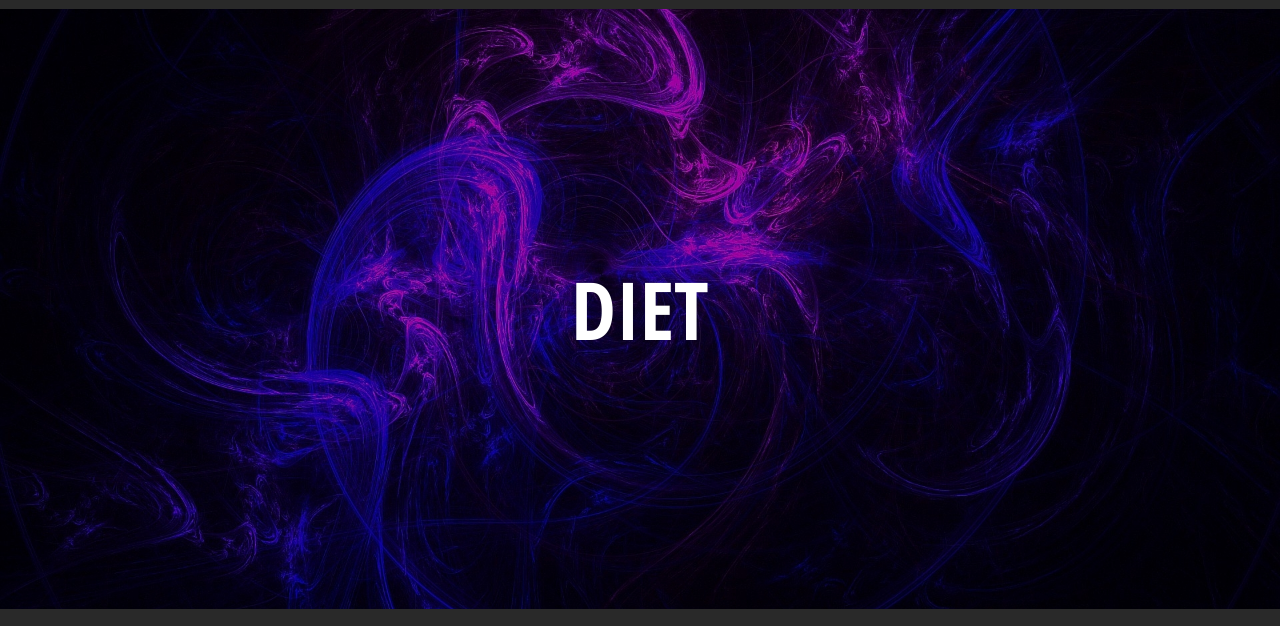
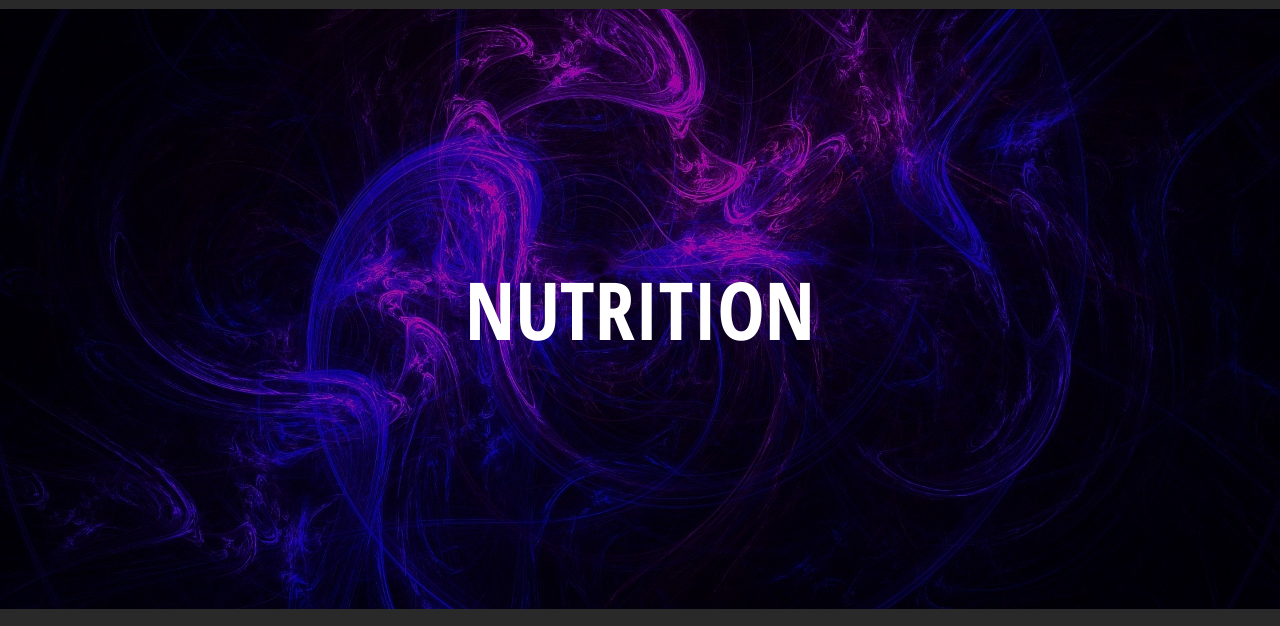
Before and after one commit to Syedulla123/sycoaching2022, a plain HTML site: page nutrition.html in a window 1280 px wide. Shown: the part 152-778 px from the top of the page. Drawn offline with nearby package versions, Linux system fonts and the light colour scheme.

Commit message:
Update nutrition.html

```diff
--- a/nutrition.html
+++ b/nutrition.html
@@ -40,7 +40,7 @@
 
                 <div class="diet-image">
                     <div class="title">
-                        <h1>DIET</h1>
+                        <h1>NUTRITION</h1>
                     </div>
                 </div>
 
```
